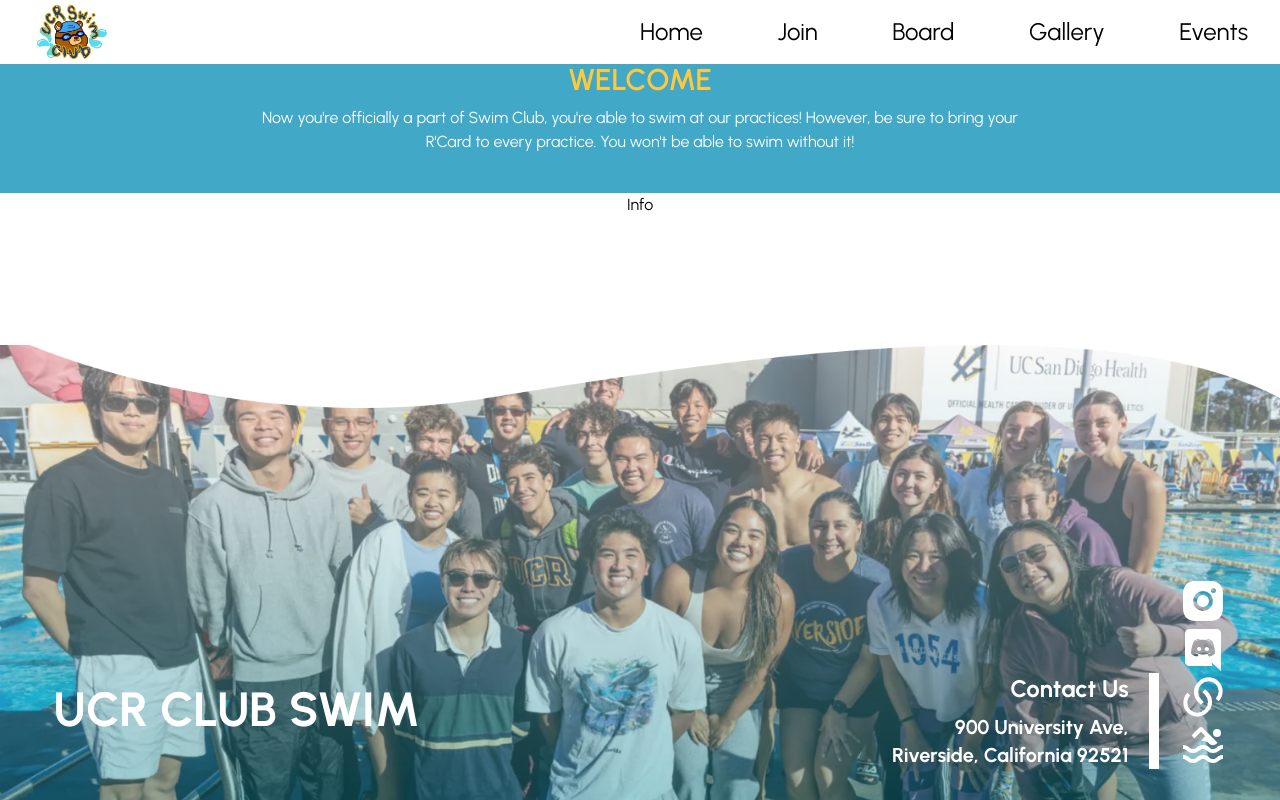
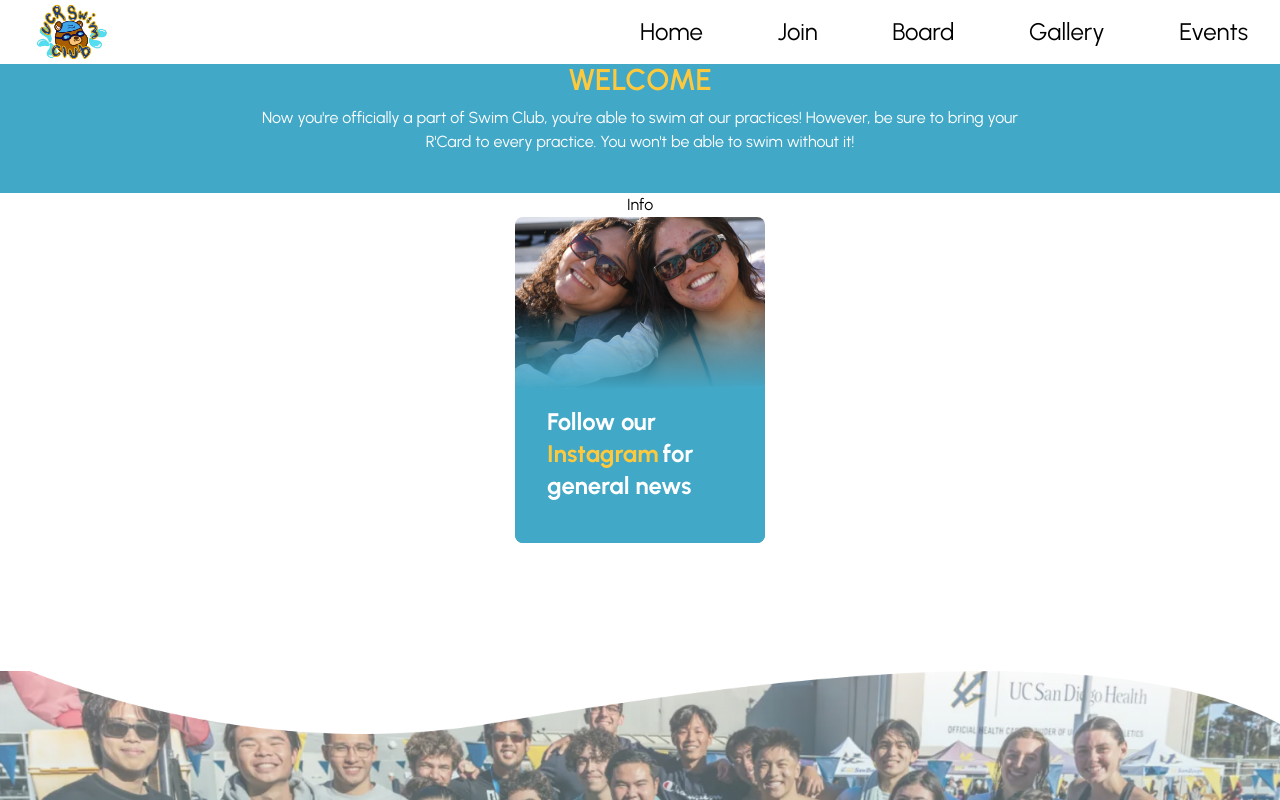
Before and after one commit to acm-ucr/ucr-swim-website, a Next.js app: page /join in a window 1280 px wide. Shown: the top 800 px of the page. Built offline with nearby package versions, Linux system fonts and the light colour scheme.

Commit message:
Implemented infocard

```diff
--- a/src/app/join/page.js
+++ b/src/app/join/page.js
@@ -1,12 +1,21 @@
 import Welcome from "@/components/join/Welcome";
 import How from "@/components/join/How";
 import Info from "@/components/join/Info";
+import InfoCard from "@/components/join/InfoCard";
+
 const Join = () => {
   return (
     <div className="w-full flex flex-col items-center">
       <How />
       <Welcome />
       <Info />
+      <InfoCard
+        text1="Follow our"
+        text2="Instagram"
+        text3=" for"
+        text4="general news"
+        link="https://www.instagram.com/ucrclubswim/"
+      />
     </div>
   );
 };
--- a/src/components/join/InfoCard.jsx
+++ b/src/components/join/InfoCard.jsx
@@ -1,8 +1,33 @@
-const InfoCard = () => {
+import Image from "next/image";
+import image1 from "@/public/join/infocard.webp";
+import Link from "next/link";
+
+const InfoCard = ({ text1, text2, text3, text4, link }) => {
   return (
-    <div className="">
-      <p>InfoCard</p>
-    </div>
+    <button className="hover:opacity-80 active:opacity-50 relative h-full w-fill">
+      <Link href={link}>
+        <Image
+          src={image1}
+          alt="InfoPicture"
+          className="object-contain h-full w-39 rounded-lg"
+        />
+        <div class="absolute top-[55%] w-full py-2.5 bottom-0 inset-x-0 bg-swim-blue-200 text-white text-2xl rounded-lg font-bold text-start px-8">
+          <p>{text1}</p>
+          <div className="flex flex-row gap-1">
+            <div>
+              <p class="text-swim-yellow">{text2} </p>
+            </div>
+            <div>
+              <p>{text3}</p>
+            </div>
+          </div>
+          <p>{text4}</p>
+        </div>
+      </Link>
+      {/* <div className="absolute top-[65%] bg-gradient-to-t from-swim-blue-200 from-70% h-full w-full z-10 rounded-lg">
+        <p>Follow our Instagram for general news</p>
+      </div> */}
+    </button>
   );
 };
 
```
Also changed, not shown: public/join/info1.webp (deleted), public/join/infocard.webp (added).
